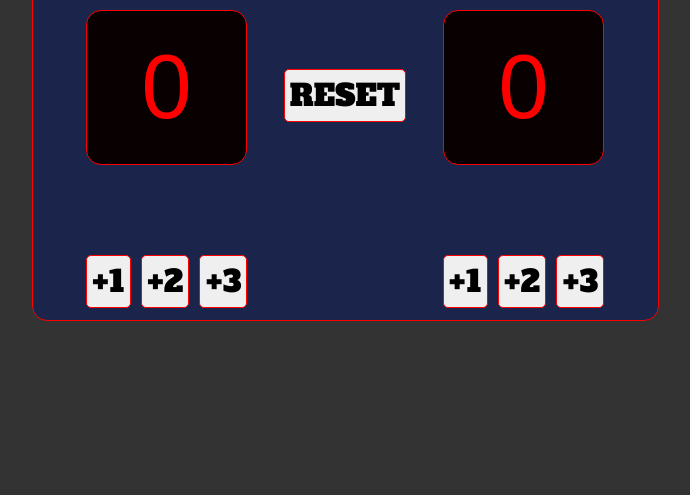
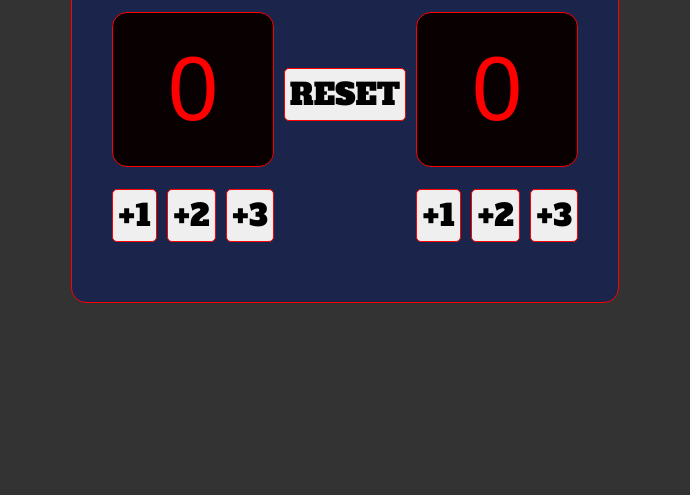
Before and after one commit to killingbeckad11/Basketball-Scoreboard, a website built with Vite: page index.html in a window 1280 px wide. Shown: the part 305-800 px from the top of the page, without its empty margins (295-985 px from the left). Built offline with nearby package versions, Linux system fonts and the light colour scheme; a web font is replaced by a local one.

Commit message:
Layout update

```diff
--- a/index.css
+++ b/index.css
@@ -13,8 +13,8 @@ body {
     justify-content: space-around;
     align-items: center;
     color: #EEEEEE;
-    width: 625px;
-    height: 450px;
+    width: fit-content;
+    height: fit-content;
     background-color: #1B244A;
     text-align: center;
     border: 1px solid red;
@@ -77,3 +77,7 @@ h1 {
   padding-left: 10px;
   padding-bottom:20px;
 }
+
+#home-score, #guest-score {
+  margin-block: 0.25em;
+}
```
